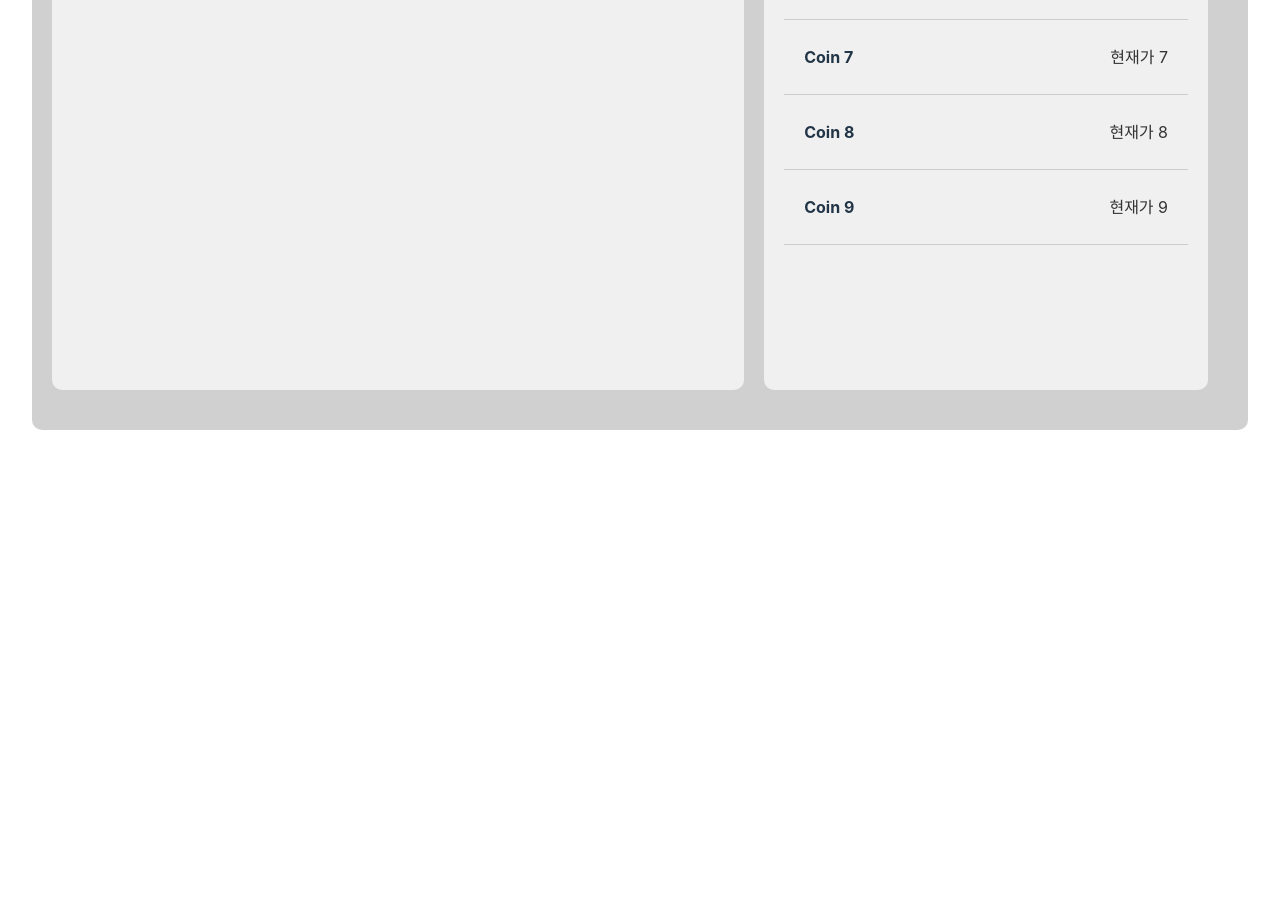
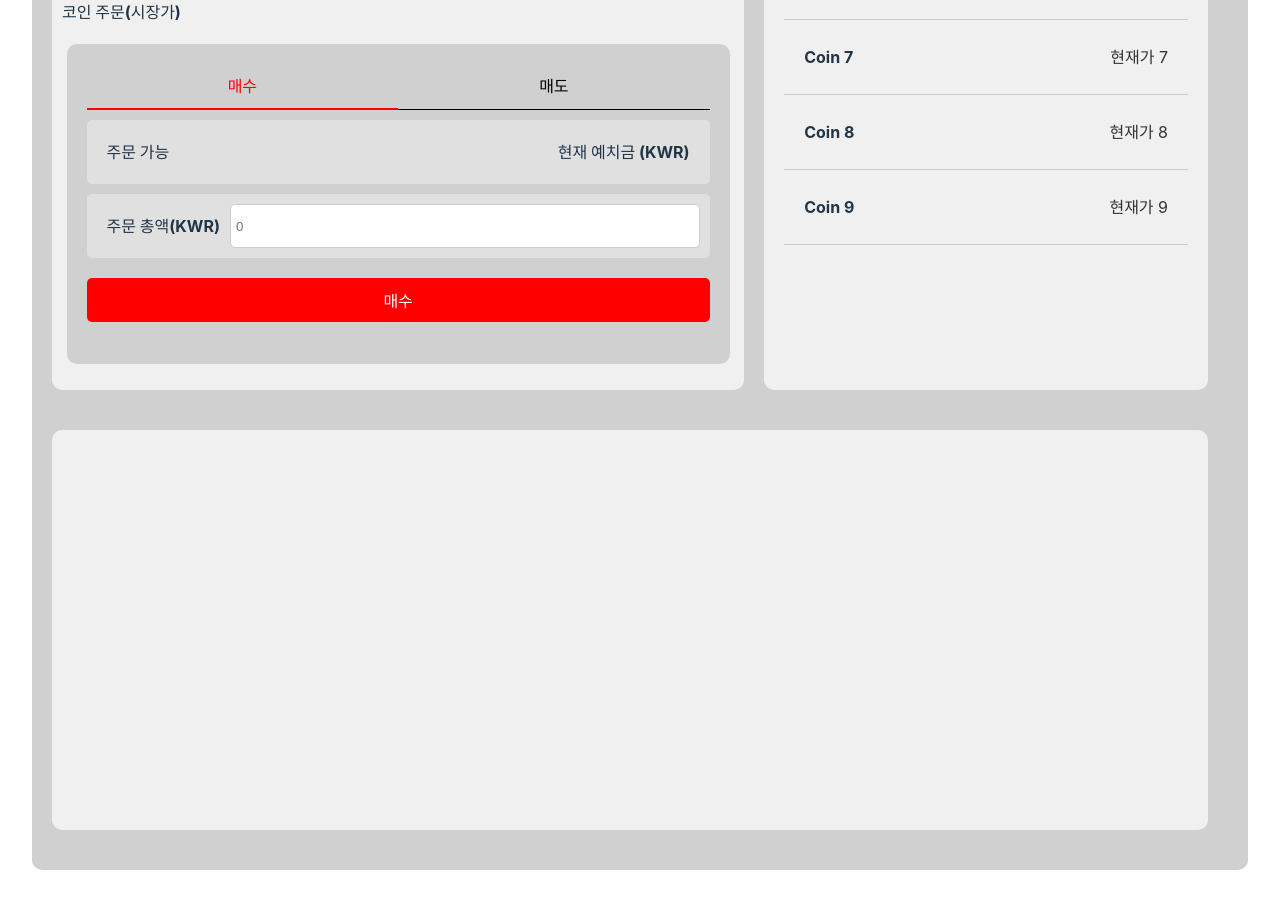
Before and after one commit to JungSungYeob/SWE-project, a React (Vite) app: page /coinprice in a window 1280 px wide. Shown: the part 630-1532 px from the top of the page. Before the commit the page ends 1092 px from the top, so only its background shows below. Built offline with nearby package versions, Linux system fonts and the light colour scheme.

Commit message:
Feat: 코인 주문창 구현

```diff
--- a/src/pages/market/coinPrice/coinPrice.jsx
+++ b/src/pages/market/coinPrice/coinPrice.jsx
@@ -1,4 +1,4 @@
-import React from "react";
+import {React, useState} from "react";
 import styled from "styled-components";
 
 const CoinPriceSheet = styled.div`
@@ -22,6 +22,13 @@ const PriceGraph = styled.div`
     border-radius: 10px;
     height: 400px;
     margin: 20px 0;
+    span {
+        display: block;
+        text-align: left;
+        margin: 10px;
+        font-size: 16px;
+        font-weight: bold;
+    }
 `;
 
 const CoinList = styled.div`
@@ -67,6 +74,70 @@ span {
     }
 `
 
+const CoinConclusion = styled.div`
+    background-color: #F0F0F0;
+    border-radius: 10px;
+    height: 400px;
+    margin: 20px 0;
+    width: calc(100% - 20px);
+`
+
+
+
+const OrderFormContainer = styled.div`
+    background-color: #D0D0D0;
+    border-radius: 10px;
+    padding: 20px;
+    width: 90%;
+    margin: 20px auto;
+    height: 70%;
+`;
+
+const Tabs = styled.div`
+    display: flex;
+    margin-bottom: 10px;
+`;
+
+const Tab = styled.div`
+    flex: 1;
+    text-align: center;
+    padding: 10px;
+    cursor: pointer;
+    font-weight: bold;
+    color: ${props => (props.active ? "red" : "black")};
+    border-bottom: ${props => (props.active ? "2px solid red" : "1px solid black")};
+`;
+
+const FormSection = styled.div`
+    display: flex;
+    justify-content: space-between;
+    margin: 10px 0;
+    padding: 10px;
+    background-color: #E0E0E0;
+    border-radius: 5px;
+`;
+
+const Input = styled.input`
+    flex: 2;
+    padding: 5px;
+    border: 1px solid #ccc;
+    border-radius: 5px;
+`;
+
+const Button = styled.button`
+    width: 100%;
+    padding: 10px;
+    background-color: red;
+    color: white;
+    border: none;
+    border-radius: 5px;
+    cursor: pointer;
+    font-weight: bold;
+    margin-top: 10px;
+`;
+
+
+
 const CoinPrice = () => {
     const coins = [
         { name: "Coin 1", price: "현재가 1" },
@@ -80,6 +151,8 @@ const CoinPrice = () => {
         { name: "Coin 9", price: "현재가 9" },
     ];
 
+    const [activeTab, setActiveTab] = useState("buy");
+
     return (
         <>
             <CoinPriceSheet>
@@ -90,8 +163,31 @@ const CoinPrice = () => {
                 </HeaderBox>
                 <FlexBox>
                     <LeftContainer>
-                        <PriceGraph />
-                        <PriceGraph />
+                        <PriceGraph>
+                            <span>시세 그래프</span>
+                        </PriceGraph>
+                        <PriceGraph>
+                            <span>코인 주문(시장가)</span>
+                            <OrderFormContainer>
+                                <Tabs>
+                                    <Tab active={activeTab === "buy"} onClick={() => setActiveTab("buy")}>
+                                        매수
+                                    </Tab>
+                                    <Tab active={activeTab === "sell"} onClick={() => setActiveTab("sell")}>
+                                        매도
+                                    </Tab>
+                                </Tabs>
+                                <FormSection>
+                                    <span>주문 가능</span>
+                                    <span>현재 예치금 (KWR)</span>
+                                </FormSection>
+                                <FormSection>
+                                    <span>주문 총액(KWR)</span>
+                                    <Input type="text" placeholder="0" />
+                                </FormSection>
+                                <Button>{activeTab === "buy" ? "매수" : "매도"}</Button>
+                            </OrderFormContainer>
+                        </PriceGraph>
                     </LeftContainer>
                     <CoinList>
                         {coins.map((coin, index) => (
@@ -102,6 +198,7 @@ const CoinPrice = () => {
                         ))}
                     </CoinList>
                 </FlexBox>
+                <CoinConclusion />
             </CoinPriceSheet>
         </>
     );
```
Lines whose indentation alone changed are shown as unchanged.
